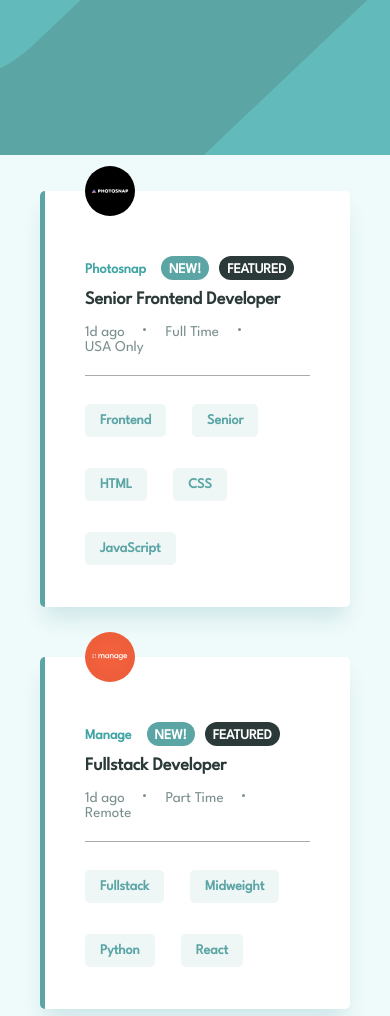
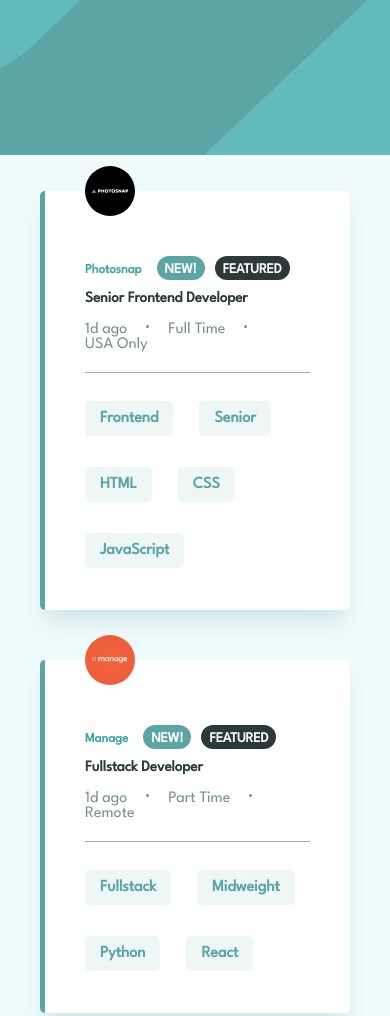
Before and after one commit to Aaron-Segbefia/Job-Listing-with-filtering, a website: page index.html in a window 390 px wide. Shown: the top 1016 px of the page. Drawn offline with Linux system fonts and the light colour scheme.

Commit message:
debuuged issue with font sizes

```diff
--- a/style.css
+++ b/style.css
@@ -102,7 +102,7 @@ body {
   border-radius: 5px;
   background-color: hsl(180, 31%, 95%);
   font-weight: 700;
-  font-size: 14px;
+  font-size: 16px;
   color: #5ca5a5;
   margin: 7.5px 5px;
   cursor: pointer;
@@ -218,7 +218,7 @@ body {
 
 .title {
   color: #2b3939;
-  font-size: 18px;
+  font-size: 22px;
   font-weight: 700;
   display: block;
   margin-bottom: 15px;
@@ -238,7 +238,7 @@ body {
 
 .company {
   color: #40A5A4;
-  font-size: 14px;
+  font-size: 18px;
   display: inline-block;
   font-weight: 700;
   margin-bottom: 15px;
@@ -310,7 +310,7 @@ html, body {
 .details {
   display: inline-block;
   color:  #7c8f8f;
-  font-size: 15px;
+  font-size: 18px;
 }
 
 
@@ -526,6 +526,17 @@ html, body {
     margin-bottom: 20px;
 }
 
+.title{
+  font-size: 15px;
+}
+
+.company{
+  font-size: 13px;
+}
+
+.details{
+  font-size: 16px;
+}
 
 
 }
```
